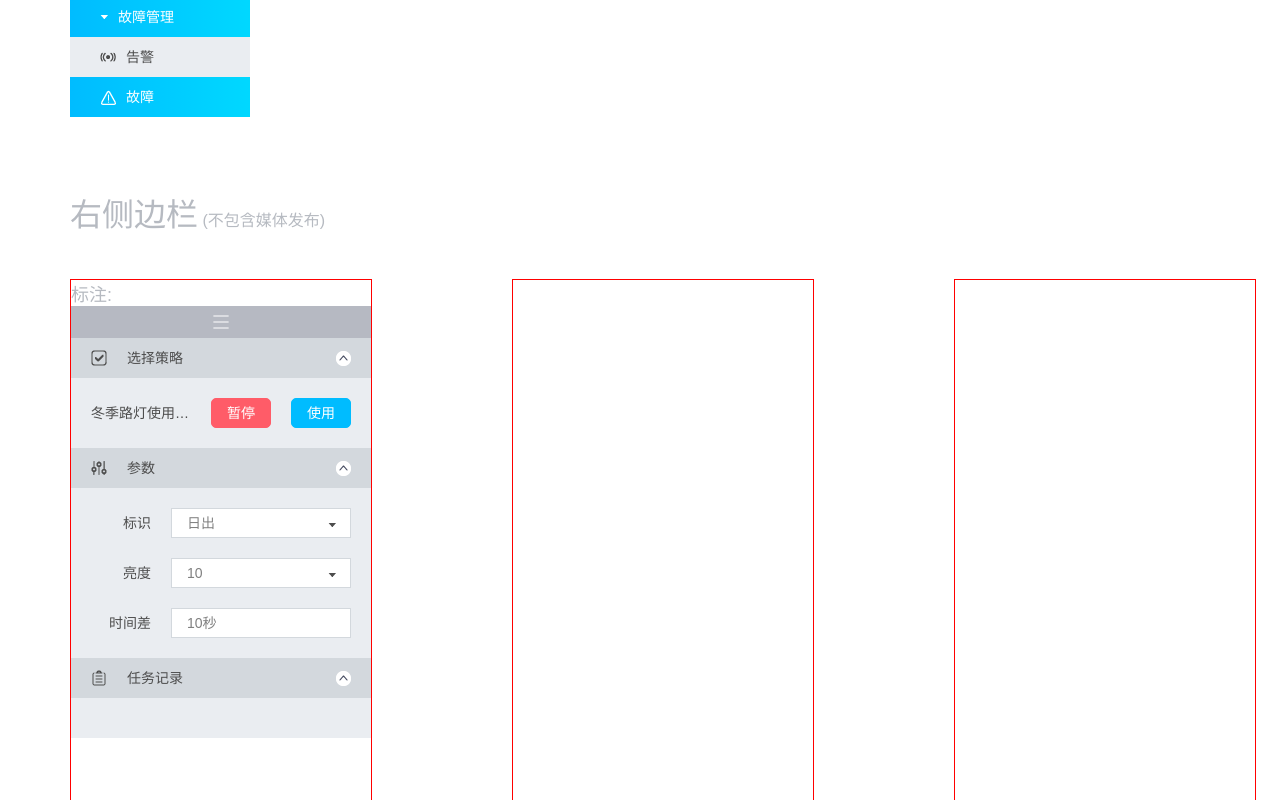
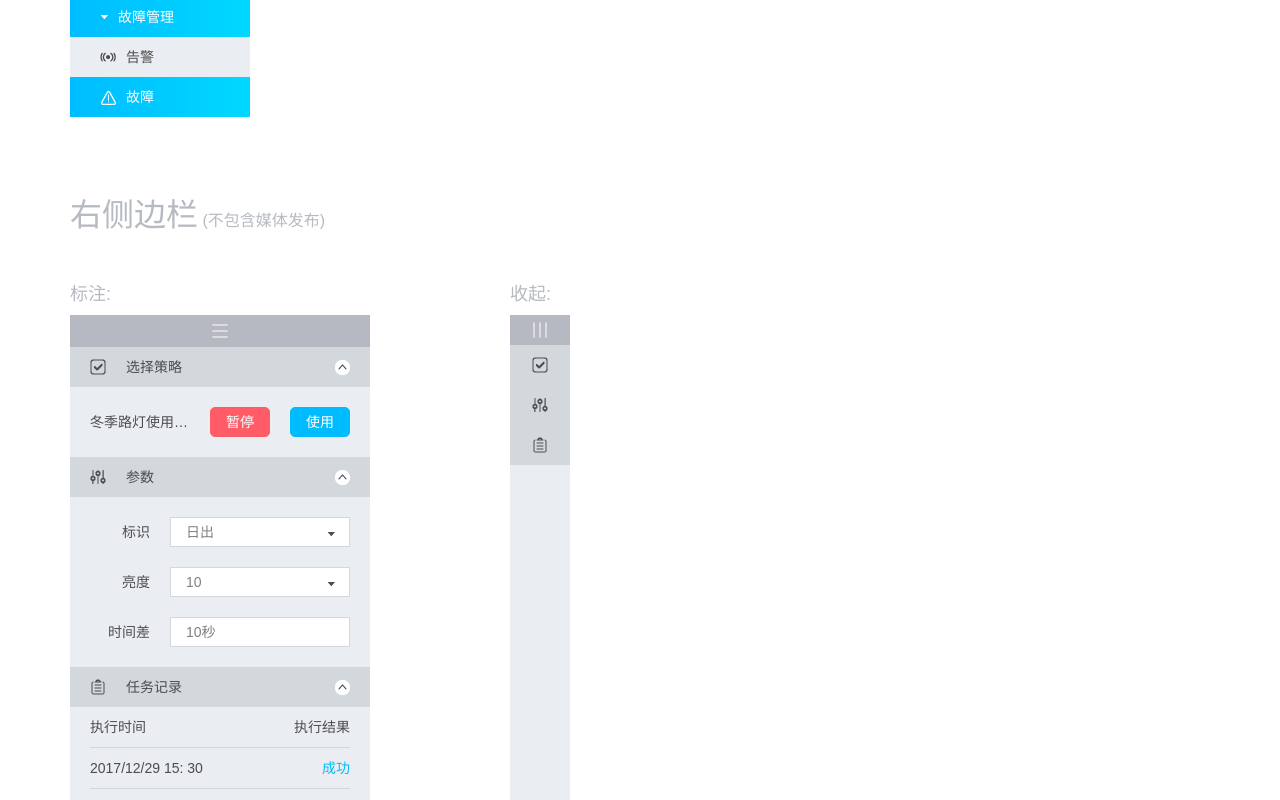
Before and after one commit to ChrisWen960216/srp-design, a website built with webpack: page src/index.html in a window 1280 px wide. Shown: the part 2777-3577 px from the top of the page. Built offline with nearby package versions, Linux system fonts and the light colour scheme; a web font is replaced by a local one.

Commit message:
Add right-menus

```diff
--- a/src/index.html
+++ b/src/index.html
@@ -137,11 +137,15 @@
               <span class='extra font-t1'>翻页</span>
             </header>
             <dl class='page'>
-              <dd class='la disabled'></dd>
+              <dd class='la disabled'>
+                <img src='/img/right.png' alt="">
+              </dd>
               <dd>1</dd>
               <dd class='active'>2</dd>
               <dd>3</dd>
-              <dd class='ra'></dd>
+              <dd class='ra'>
+                <img src='/img/right.png' alt="">
+              </dd>
             </dl>
           </aside>
 
@@ -536,22 +540,68 @@
                 </header>
                 <div class='menu_content'>
                   <dl>
-                        <dd>
-
+                    <dd class='font-color-1 font-t5'>
+                      <span>执行时间</span>
+                      <span>执行结果</span>
+                    </dd>
+                    <dd class='font-color-1 font-t5'>
+                      <span>2017/12/29 15: 30</span>
+                      <span class='primary-color'>成功</span>
+                    </dd>
+                    <dd class='font-color-1 font-t5'>
+                      <span>2017/12/29 15: 30</span>
+                      <span class='primary-color'>成功</span>
+                    </dd>
+                    <dd class='font-color-1 font-t5'>
+                      <span>2017/12/29 15: 30</span>
+                      <span class='error-color'>失败</span>
+                    </dd>
+                    <dd class='font-color-1 font-t5'>
+                      <span>2017/12/29 15: 30</span>
+                      <span class='error-color'>失败</span>
+                    </dd>
+                  </dl>
+                  <dl class='page'>
+                    <dd class='la disabled'>
+                      <img src="/img/right.png" alt="">
+                    </dd>
+                    <dd>1</dd>
+                    <dd class='active'>2</dd>
+                    <dd>3</dd>
+                    <dd class='ra'>
+                      <img src="/img/right.png" alt="">
                     </dd>
                   </dl>
                 </div>
               </aside>
             </div>
           </div>
-          <div></div>
+          <div>
+              <span class='extra font-t4'>收起:</span>
+              <div class="right-menu close">
+                <dl>
+                  <dd>
+                    <div class="top"></div>
+                  </dd>
+                  <dd>
+                    <div class='select'></div>
+                  </dd>
+                  <dd>
+                    <div class="argument"></div>
+                  </dd>
+                  <dd>
+                    <div class="task"></div>
+                  </dd>
+                </dl>
+              </div>
+            </div>
           <div></div>
         </div>
 
       </aside>
     </section>
 
-    <section class="modal">
+    <!-- <section class="modal">
       <header>
         <span class="title">05. 弹窗规范</span>
         <div class='extra font-t4'>
@@ -571,7 +621,7 @@
 
       </aside>
 
-    </section>
+    </section> -->
 
   </div>
 </body>
--- a/src/style/index.less
+++ b/src/style/index.less
@@ -11,7 +11,6 @@
 @import './topMenu.less';
 @import './leftMenu.less';
 @import './rightMenu.less';
-
 #root {
   margin: 0 70px;
   min-width: 1325px;
@@ -77,7 +76,6 @@
   .component aside {
     display: inline-block;
     color: #BBBDC2;
-
   }
   .component {
     .button {
@@ -166,95 +164,95 @@
       position: relative;
     }
   }
-
-  .display{
+  .display {
     margin-top: 200px;
-    .top-menus{
-      .main-container,.inside-container{
+    .top-menus {
+      .main-container,
+      .inside-container {
         margin-top: 42px;
-        > span:first-child{
+        >span:first-child {
           display: block;
           line-height: 20px;
           margin-bottom: 20px;
         }
       }
     }
-    .left-menus{
-      header{
+    .left-menus {
+      header {
         margin-top: 72px;
         margin-bottom: 44px;
       }
-      .left-menus_container{
+      .left-menus_container {
         display: flex;
-        > div{
+        >div {
           width: 180px;
           margin: 0 20px;
           box-sizing: border-box;
-          header{
+          header {
             margin: 0;
             padding: 0;
             margin-bottom: 10px;
           }
         }
-        > div:first-child{
+        >div:first-child {
           margin-left: 0;
         }
       }
     }
-    .right-menus{
-      > header{
+    .right-menus {
+      >header {
         margin-top: 72px;
         margin-bottom: 44px;
       }
-      .right-menus_container{
+      .right-menus_container {
         display: flex;
-        > div{
-          width: 300px;
-          height: 600px;
-          border: 1px solid red;
+        > div {
+          height: 740px;
           margin: 0 70px;
-          > header{
+          > span {
+            display: inline-block;
+            margin-bottom: 10px;
+          }
+          > header {
             margin: 0;
             padding: 0;
             margin-bottom: 10px;
           }
         }
-        > div:first-child{
+        > div:first-child {
           margin-left: 0;
         }
       }
     }
-
   }
-
-  .modal{
+  .modal {
     background: #EAEEF2;
-    header{
-      span:first-child{
+    header {
+      span:first-child {
         display: inline-block;
       }
-      .font-t4{
+      .font-t4 {
         display: inline-block;
         margin-left: 42px;
-        p{
+        p {
           line-height: 18px;
           margin: 0;
           padding: 0;
         }
       }
     }
-    .modal-content{
+    .modal-content {
       display: flex;
       justify-content: start;
-      > div{
+      >div {
         border: 1px solid red;
         width: 420px;
         margin-top: 70px;
       }
-      > div:first-child{
+      >div:first-child {
         margin-right: 20px;
       }
-      > div:nth-chiild(2){
+      >div:nth-chiild(2) {
         margin-left: 20px;
       }
     }
--- a/src/style/pagenation.less
+++ b/src/style/pagenation.less
@@ -10,6 +10,7 @@
     color: @font-color-2;
     font-size: @font-size-6;
     border: 1px solid @base-color-1;
+    background: white;
     border-radius: 3px;
     text-align: center;
     line-height: 18px;
@@ -27,9 +28,10 @@
   }
   .la,
   .ra {
-    background: url('/img/right.png') center no-repeat;
+    background: white;
+    // background: url('/img/right.png') center no-repeat;
     &.disabled {
-      background: url('/img/dis.png') center no-repeat;
+      // background: url('/img/dis.png') center no-repeat;
     }
   }
   .la {
--- a/src/style/rightMenu.less
+++ b/src/style/rightMenu.less
@@ -40,7 +40,7 @@
     }
     .menu_content {
       background: @base-color-1;
-      >dl {
+      >dl:first-child {
         padding: 0;
         margin: 0;
         >dd {
@@ -81,7 +81,7 @@
     }
     &.argument {
       .menu_content{
-        > dl{
+        > dl:first-child{
           > dd{
             > span:first-child{
               width: 60px;
@@ -103,6 +103,24 @@
       }
     }
     &.task {
+      .menu_content{
+        > dl:first-child{
+          > dd{
+            display: flex;
+            justify-content: space-between;
+            height: 40px;
+            line-height: 40px;
+            padding: 0;
+            margin: 0 20px;
+            border-bottom: 1px solid @base-color-2;
+          }
+        }
+        .page{
+          margin-top: 70px;
+          padding-bottom: 20px;
+          justify-content: center;
+        }
+      }
       .left-icon {
         background: url('/img/rightMenu/task.png')center center no-repeat;
       }
@@ -114,4 +132,47 @@
     }
   }
 
+  &.close{
+    width: 60px;
+    height: 706px;
+    background: @base-color-1;
+    > dl{
+      margin: 0;
+      padding: 0;
+      > dd{
+        cursor: pointer;
+        transition: .3s;
+        margin: 0;
+        padding: 0;
+        background: @base-color-2;
+        > div{
+          width: 60px;
+          height: 40px;
+        }
+        &:hover{
+          background: #E3FAFF;
+        }
+      }
+      > dd:first-child{
+        background: @base-color-3;
+        > div{
+          height: 30px;
+        }
+      }
+      .top{
+        transform: rotate(-90deg);
+        background: url('/img/rightMenu/top-icon.png')center center no-repeat;
+      }
+      .select{
+        background: url('/img/rightMenu/select.png')center center no-repeat;
+      }
+      .argument{
+        background: url('/img/rightMenu/argument.png')center center no-repeat;
+      }
+      .task{
+        background: url('/img/rightMenu/task.png')center center no-repeat;
+      }
+    }
+  }
+
 }
```
Lines whose indentation alone changed are shown as unchanged.
